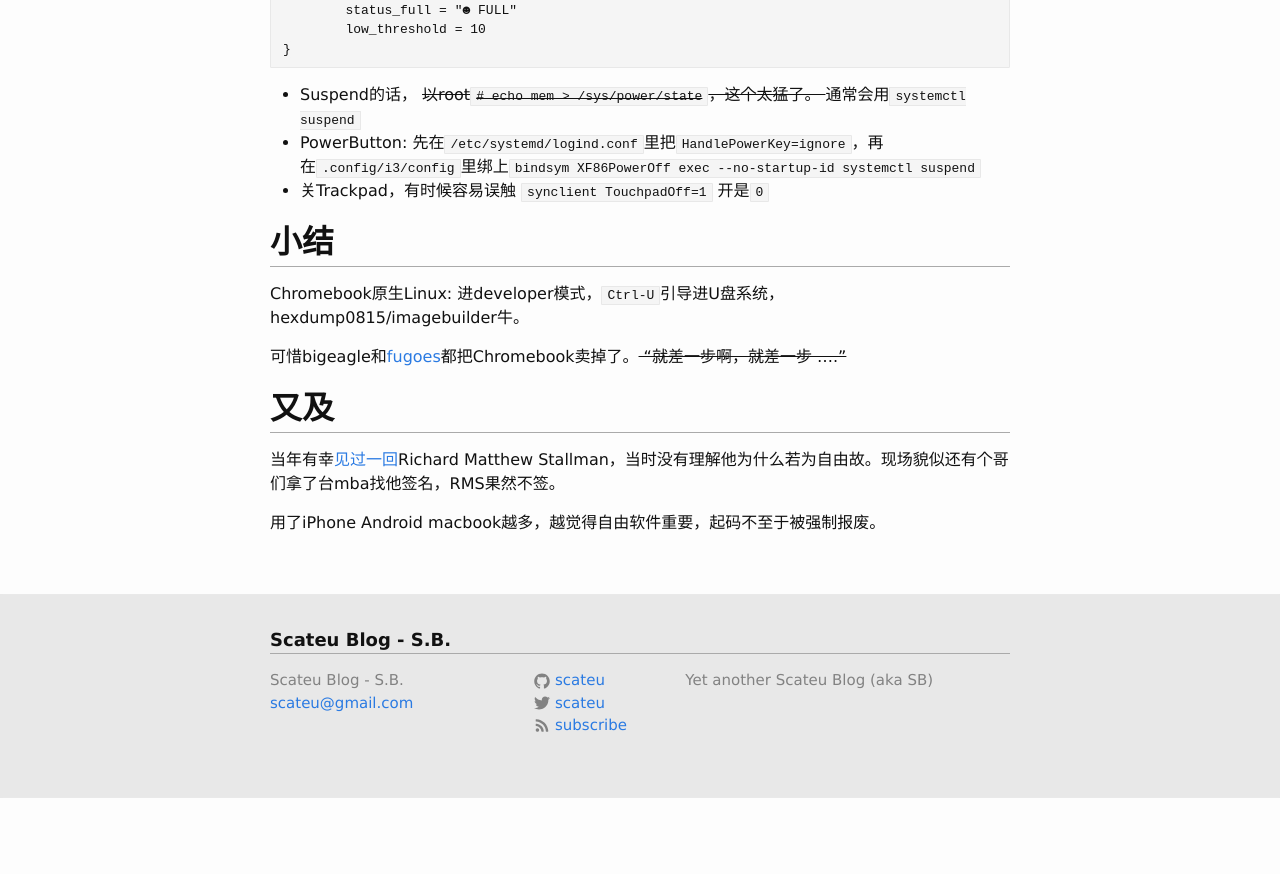
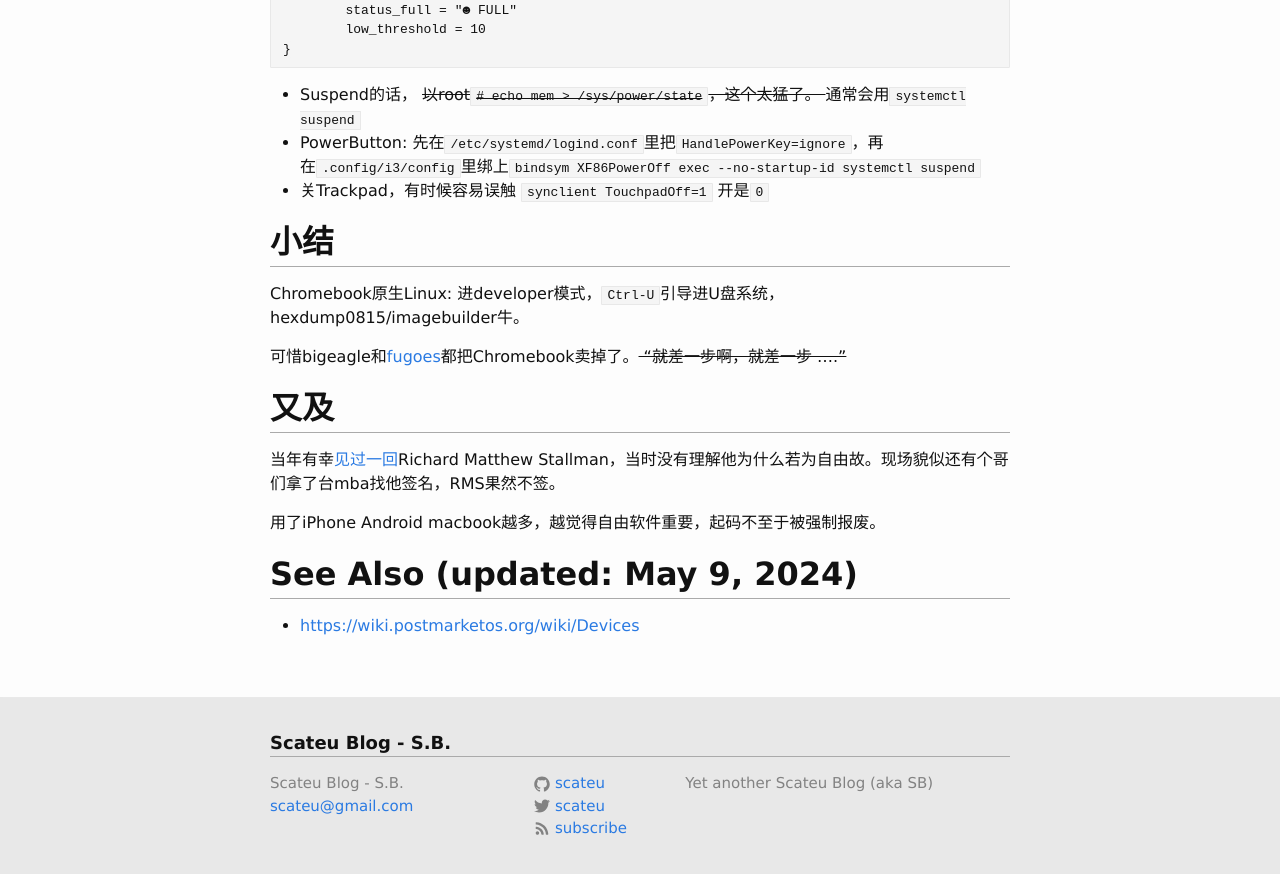
Before and after one commit to scateu/scateu.github.io, a Jekyll site: the page built from _posts/2023-09-28-chromebook-linux.md, in a window 1280 px wide and 900 px high, scrolled down 2598 px. Shown: the top 874 px of the window. Built offline with Jekyll 4.4.1, drawn with Linux system fonts in a browser that asks for light colours; nearby versions of some CDN libraries; comment, search, counter and statistics services are not loaded; before the commit the page ends 3395 px from its top, so only the background shows below that.

Commit message:
Update 2023-09-28-chromebook-linux.md

```diff
--- a/_posts/2023-09-28-chromebook-linux.md
+++ b/_posts/2023-09-28-chromebook-linux.md
@@ -170,3 +170,7 @@ Chromebook原生Linux: 进developer模式，`Ctrl-U`引导进U盘系统，hexdum
 当年有幸[见过一回](https://github.com/scateu/scateu.github.io/blob/master/images/with_rms.jpg?raw=true)Richard Matthew Stallman，当时没有理解他为什么若为自由故。现场貌似还有个哥们拿了台mba找他签名，RMS果然不签。
 
 用了iPhone Android macbook越多，越觉得自由软件重要，起码不至于被强制报废。
+
+## See Also (updated: May 9, 2024)
+
+ - <https://wiki.postmarketos.org/wiki/Devices>
```
